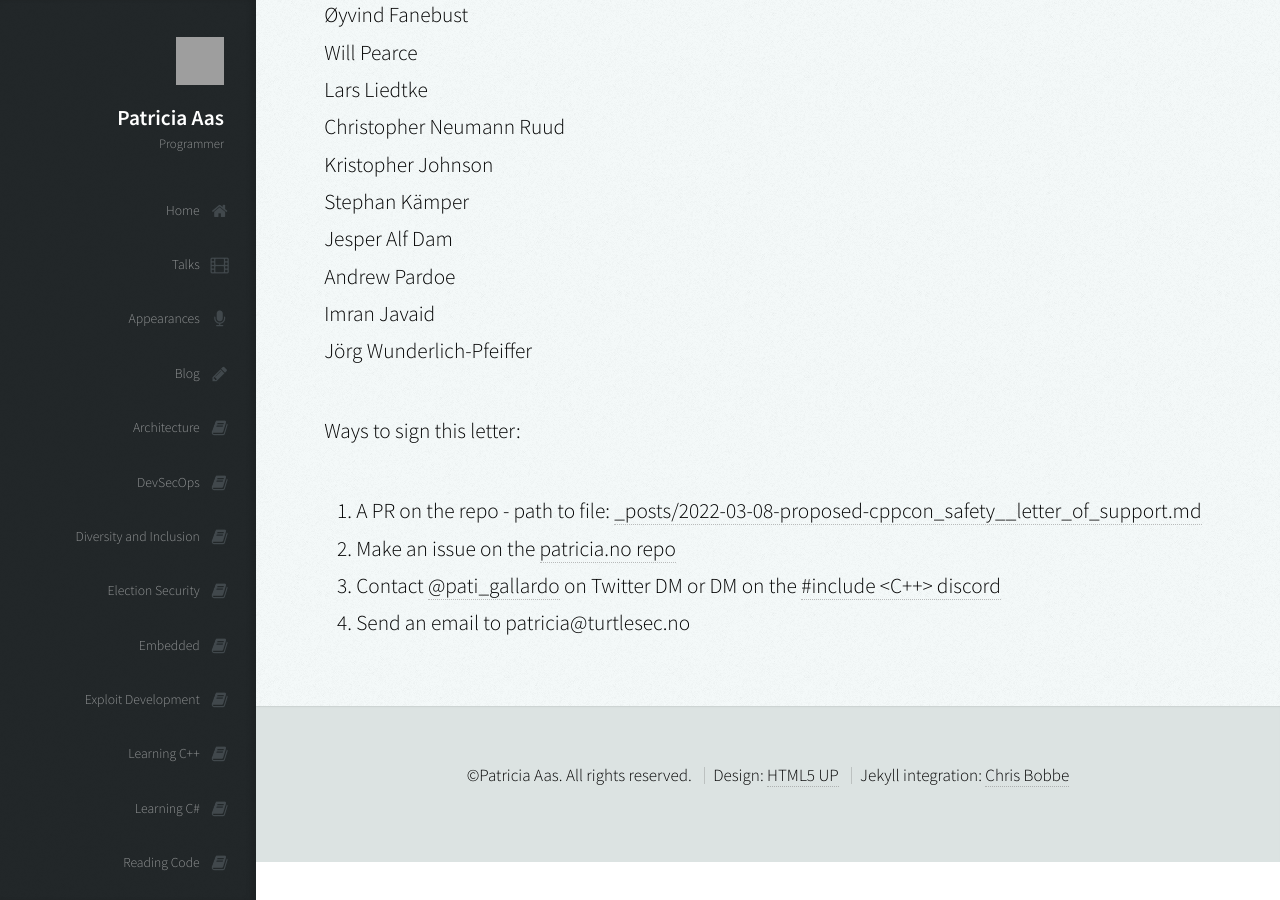
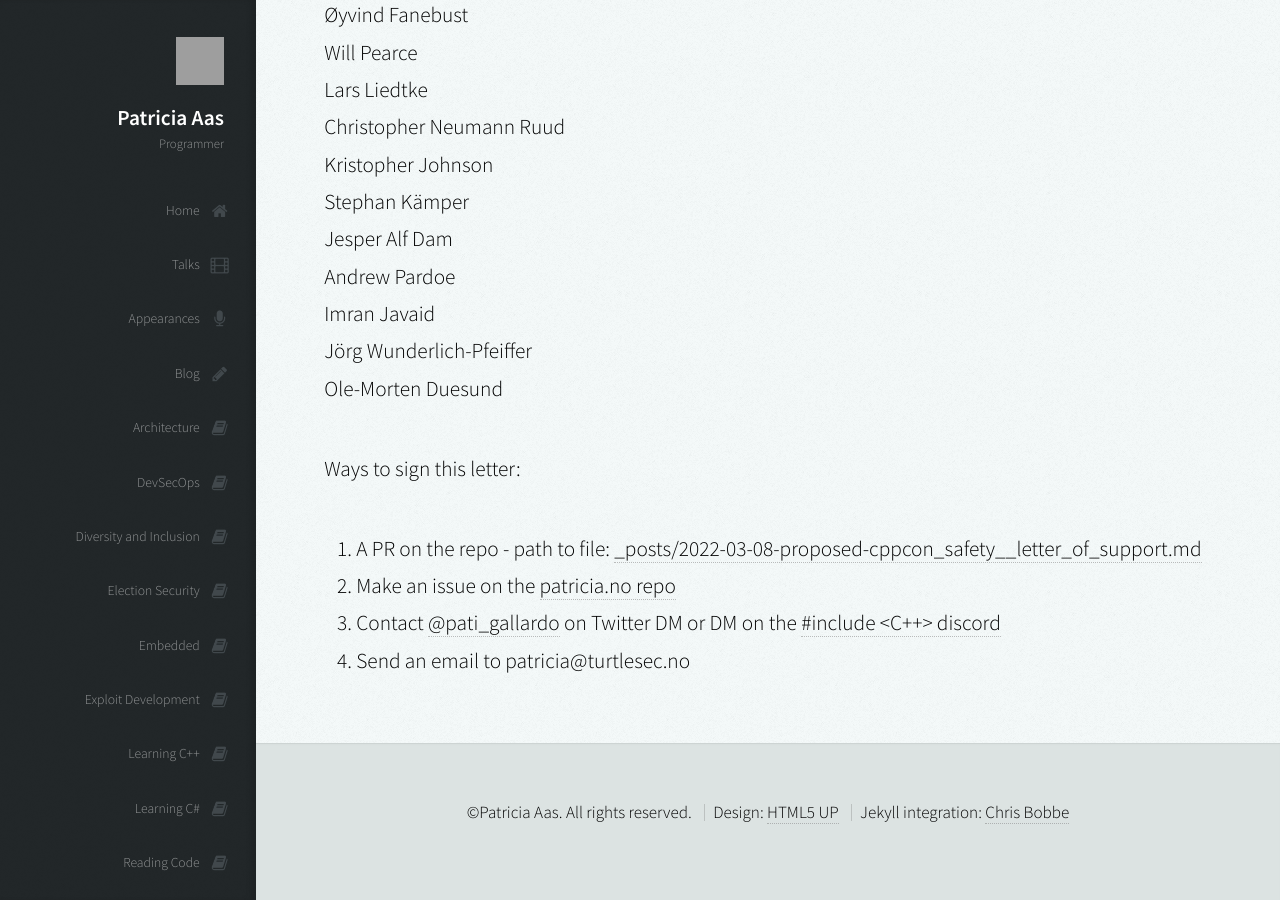
Before and after one commit to patricia-gallardo/patricia-gallardo.github.io, a Jekyll site: the page built from _posts/2022-03-08-proposed-cppcon_safety__letter_of_support.md, in a window 1280 px wide and 900 px high, scrolled down 9293 px. Built offline with Jekyll 4.4.1, drawn with Linux system fonts in a browser that asks for light colours; nearby versions of some CDN libraries; grey boxes are pictures that could not be loaded.

Commit message:
Update 2022-03-08-proposed-cppcon_safety__letter_of_support.md

```diff
--- a/_posts/2022-03-08-proposed-cppcon_safety__letter_of_support.md
+++ b/_posts/2022-03-08-proposed-cppcon_safety__letter_of_support.md
@@ -257,6 +257,7 @@ Jesper Alf Dam <br>
 Andrew Pardoe<br>
 Imran Javaid <br>
 Jörg Wunderlich-Pfeiffer <br>
+Ole-Morten Duesund <br>
 
 
 Ways to sign this letter:
```
